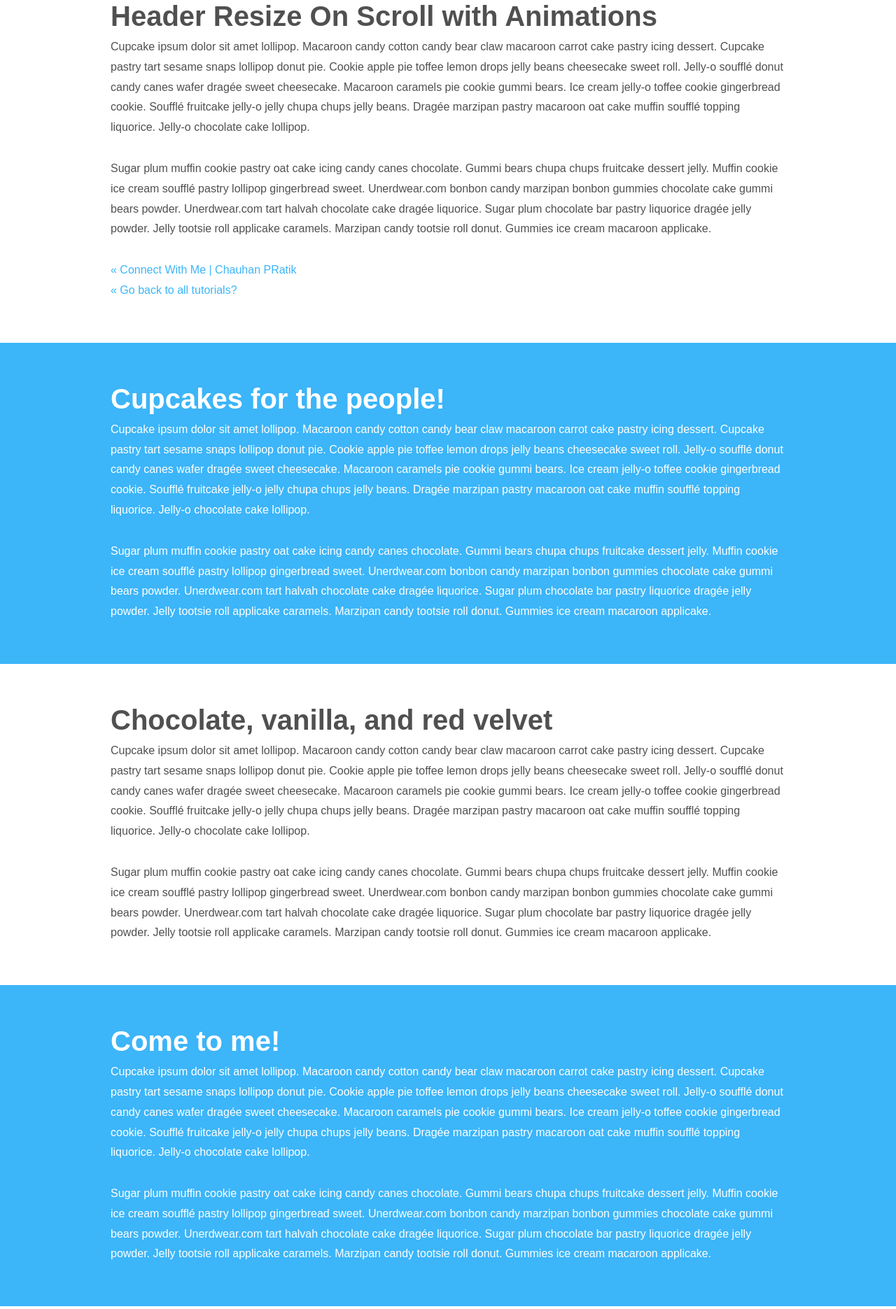
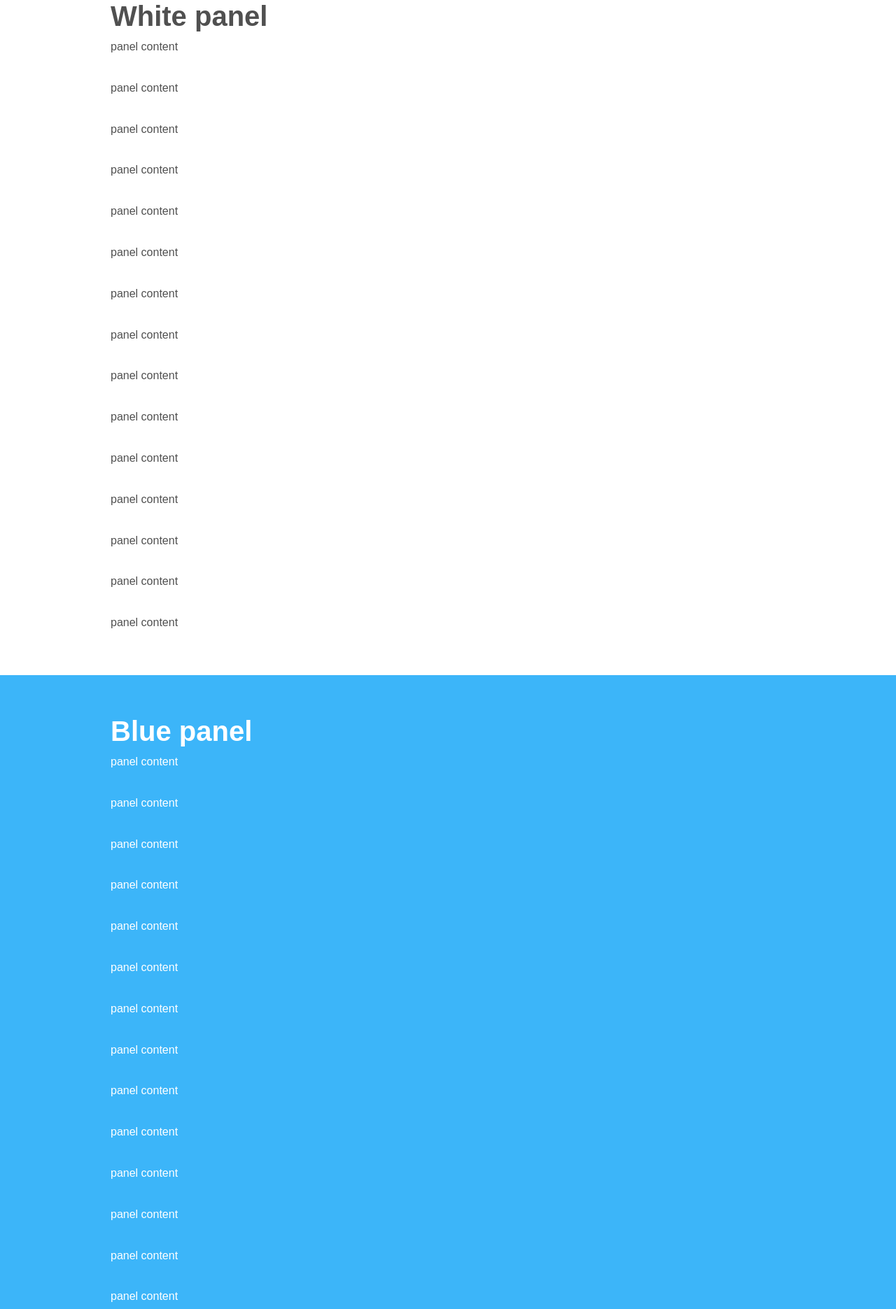
Before and after one commit to WEB-115-john-douglas/inside-out-html5-app, a plain HTML site: page index.html in a window 1280 px wide. Shown: the part 207-2078 px from the top of the page at 70% size. Drawn offline with nearby package versions, Linux system fonts and the light colour scheme.

Commit message:
cleaned up website

```diff
--- a/index.html
+++ b/index.html
@@ -4,7 +4,7 @@
 <head>
     <meta charset="UTF-8">
     <meta name="viewport" content="width=device-width, initial-scale = 1">
-    <title>inside out HTML5 App</title>
+    <title>inside out - HTML5 App</title>
     <link rel="stylesheet" href="https://maxcdn.bootstrapcdn.com/bootstrap/4.0.0/css/bootstrap.min.css" integrity="sha384-Gn5384xqQ1aoWXA+058RXPxPg6fy4IWvTNh0E263XmFcJlSAwiGgFAW/dAiS6JXm" crossorigin="anonymous">
 
     <!-- styles used for the header and body of the page -->
@@ -32,55 +32,69 @@
 </head>
 
 <body>
+
 	<div id="wrapper">
+
 		<header>
             <div class="container clearfix">
-                <h1 id="logo"> Pratik </h1>
-                <nav> <a href="">Lorem</a> <a href="">Ipsum</a> <a href="">Dolor</a> </nav>
+                <h1 id="logo"> inside out </h1>
+                <nav>
+                    <a href="">Lorem</a>
+                    <a href="">Ipsum</a>
+                    <a href="">Dolor</a>
+                </nav>
+
+
             </div>
         </header>
-        <!-- /header -->
+
 
         <div id="main">
             <div id="content">
+
                 <section>
                     <div class="container">
-                        <h1>Header Resize On Scroll with Animations</h1>
-                        <p>Cupcake ipsum dolor sit amet lollipop. Macaroon candy cotton candy bear claw macaroon carrot cake pastry icing dessert. Cupcake pastry tart sesame snaps lollipop donut pie. Cookie apple pie toffee lemon drops jelly beans cheesecake sweet roll. Jelly-o soufflé donut candy canes wafer dragée sweet cheesecake. Macaroon caramels pie cookie gummi bears. Ice cream jelly-o toffee cookie gingerbread cookie. Soufflé fruitcake jelly-o jelly chupa chups jelly beans. Dragée marzipan pastry macaroon oat cake muffin soufflé topping liquorice. Jelly-o chocolate cake lollipop.</p>
-                        <p>Sugar plum muffin cookie pastry oat cake icing candy canes chocolate. Gummi bears chupa chups fruitcake dessert jelly. Muffin cookie ice cream soufflé pastry lollipop gingerbread sweet. Unerdwear.com bonbon candy marzipan bonbon gummies chocolate cake gummi bears powder. Unerdwear.com tart halvah chocolate cake dragée liquorice. Sugar plum chocolate bar pastry liquorice dragée jelly powder. Jelly tootsie roll applicake caramels. Marzipan candy tootsie roll donut. Gummies ice cream macaroon applicake.</p>
-                        <p> <a href="https://www.facebook.com/pratik.chauhan.cp">« Connect With Me | Chauhan PRatik</a><br>
-                            <a href="http://bootsnipp.com/cppratikcp">« Go back to all tutorials?</a> </p>
+                        <h1>White panel</h1>
+                        <p>panel content</p>
+                        <p>panel content</p>
+                        <p>panel content</p>
+                        <p>panel content</p>
+                        <p>panel content</p>
+                        <p>panel content</p>
+                        <p>panel content</p>
+                        <p>panel content</p>
+                        <p>panel content</p>
+                        <p>panel content</p>
+                        <p>panel content</p>
+                        <p>panel content</p>
+                        <p>panel content</p>
+                        <p>panel content</p>
+                        <p>panel content</p>
+
                     </div>
                 </section>
                 <section class="color">
                     <div class="container">
-                        <h1>Cupcakes for the people!</h1>
-                        <p>Cupcake ipsum dolor sit amet lollipop. Macaroon candy cotton candy bear claw macaroon carrot cake pastry icing dessert. Cupcake pastry tart sesame snaps lollipop donut pie. Cookie apple pie toffee lemon drops jelly beans cheesecake sweet roll. Jelly-o soufflé donut candy canes wafer dragée sweet cheesecake. Macaroon caramels pie cookie gummi bears. Ice cream jelly-o toffee cookie gingerbread cookie. Soufflé fruitcake jelly-o jelly chupa chups jelly beans. Dragée marzipan pastry macaroon oat cake muffin soufflé topping liquorice. Jelly-o chocolate cake lollipop.</p>
-                        <p>Sugar plum muffin cookie pastry oat cake icing candy canes chocolate. Gummi bears chupa chups fruitcake dessert jelly. Muffin cookie ice cream soufflé pastry lollipop gingerbread sweet. Unerdwear.com bonbon candy marzipan bonbon gummies chocolate cake gummi bears powder. Unerdwear.com tart halvah chocolate cake dragée liquorice. Sugar plum chocolate bar pastry liquorice dragée jelly powder. Jelly tootsie roll applicake caramels. Marzipan candy tootsie roll donut. Gummies ice cream macaroon applicake.</p>
+                        <h1>Blue panel</h1>
+                        <p>panel content</p>
+						<p>panel content</p>
+                        <p>panel content</p>
+                        <p>panel content</p>
+                        <p>panel content</p>
+                        <p>panel content</p>
+                        <p>panel content</p>
+                        <p>panel content</p>
+                        <p>panel content</p>
+                        <p>panel content</p>
+                        <p>panel content</p>
+                        <p>panel content</p>
+                        <p>panel content</p>
+                        <p>panel content</p>
+                        <p>panel content</p>
+                        <p>panel content</p>
+
                     </div>
                 </section>
-                <section>
-                    <div class="container">
-                        <h1>Chocolate, vanilla, and red velvet</h1>
-                        <p>Cupcake ipsum dolor sit amet lollipop. Macaroon candy cotton candy bear claw macaroon carrot cake pastry icing dessert. Cupcake pastry tart sesame snaps lollipop donut pie. Cookie apple pie toffee lemon drops jelly beans cheesecake sweet roll. Jelly-o soufflé donut candy canes wafer dragée sweet cheesecake. Macaroon caramels pie cookie gummi bears. Ice cream jelly-o toffee cookie gingerbread cookie. Soufflé fruitcake jelly-o jelly chupa chups jelly beans. Dragée marzipan pastry macaroon oat cake muffin soufflé topping liquorice. Jelly-o chocolate cake lollipop.</p>
-                        <p>Sugar plum muffin cookie pastry oat cake icing candy canes chocolate. Gummi bears chupa chups fruitcake dessert jelly. Muffin cookie ice cream soufflé pastry lollipop gingerbread sweet. Unerdwear.com bonbon candy marzipan bonbon gummies chocolate cake gummi bears powder. Unerdwear.com tart halvah chocolate cake dragée liquorice. Sugar plum chocolate bar pastry liquorice dragée jelly powder. Jelly tootsie roll applicake caramels. Marzipan candy tootsie roll donut. Gummies ice cream macaroon applicake.</p>
-                    </div>
-                </section>
-                <section class="color">
-                    <div class="container">
-                        <h1>Come to me!</h1>
-                        <p>Cupcake ipsum dolor sit amet lollipop. Macaroon candy cotton candy bear claw macaroon carrot cake pastry icing dessert. Cupcake pastry tart sesame snaps lollipop donut pie. Cookie apple pie toffee lemon drops jelly beans cheesecake sweet roll. Jelly-o soufflé donut candy canes wafer dragée sweet cheesecake. Macaroon caramels pie cookie gummi bears. Ice cream jelly-o toffee cookie gingerbread cookie. Soufflé fruitcake jelly-o jelly chupa chups jelly beans. Dragée marzipan pastry macaroon oat cake muffin soufflé topping liquorice. Jelly-o chocolate cake lollipop.</p>
-                        <p>Sugar plum muffin cookie pastry oat cake icing candy canes chocolate. Gummi bears chupa chups fruitcake dessert jelly. Muffin cookie ice cream soufflé pastry lollipop gingerbread sweet. Unerdwear.com bonbon candy marzipan bonbon gummies chocolate cake gummi bears powder. Unerdwear.com tart halvah chocolate cake dragée liquorice. Sugar plum chocolate bar pastry liquorice dragée jelly powder. Jelly tootsie roll applicake caramels. Marzipan candy tootsie roll donut. Gummies ice cream macaroon applicake.</p>
-                    </div>
-                </section>
-                <section>
-                    <div class="container">
-                        <h1>Sugar rush, oh my...</h1>
-                        <p>Cupcake ipsum dolor sit amet lollipop. Macaroon candy cotton candy bear claw macaroon carrot cake pastry icing dessert. Cupcake pastry tart sesame snaps lollipop donut pie. Cookie apple pie toffee lemon drops jelly beans cheesecake sweet roll. Jelly-o soufflé donut candy canes wafer dragée sweet cheesecake. Macaroon caramels pie cookie gummi bears. Ice cream jelly-o toffee cookie gingerbread cookie. Soufflé fruitcake jelly-o jelly chupa chups jelly beans. Dragée marzipan pastry macaroon oat cake muffin soufflé topping liquorice. Jelly-o chocolate cake lollipop.</p>
-                        <p>Sugar plum muffin cookie pastry oat cake icing candy canes chocolate. Gummi bears chupa chups fruitcake dessert jelly. Muffin cookie ice cream soufflé pastry lollipop gingerbread sweet. Unerdwear.com bonbon candy marzipan bonbon gummies chocolate cake gummi bears powder. Unerdwear.com tart halvah chocolate cake dragée liquorice. Sugar plum chocolate bar pastry liquorice dragée jelly powder. Jelly tootsie roll applicake caramels. Marzipan candy tootsie roll donut. Gummies ice cream macaroon applicake.</p>
-                    </div>
-                </section>
-            </div>
             </div>
             <!-- #main -->
 
@@ -91,10 +105,10 @@
                     <div class="row">
                         <div class="col-md-4 col-sm-6 footerleft ">
                             <div class="logofooter"> Logo</div>
-                        <p>Lorem Ipsum is simply dummy text of the printing and typesetting industry. Lorem Ipsum has been the industry's standard dummy text ever since the 1500s, when an unknown printer took a galley.</p>
+                            <p>Lorem Ipsum</p>
                             <p><i class="fa fa-map-pin"></i> 210, Aggarwal Tower, Rohini sec 9, New Delhi -        110085, INDIA</p>
-                        <p><i class="fa fa-phone"></i> Phone (India) : +91 9999 878 398</p>
-                        <p><i class="fa fa-envelope"></i> E-mail : info@webenlance.com</p>
+                            <p><i class="fa fa-phone"></i> Phone (India) : +0 555 878 398</p>
+                            <p><i class="fa fa-envelope"></i> E-mail : info@here.com</p>
                         </div>
                         <div class="col-md-2 col-sm-6 paddingtop-bottom">
                             <h6 class="heading7">GENERAL LINKS</h6>
@@ -134,12 +148,11 @@
 
         <script src="https://code.jquery.com/jquery-3.2.1.slim.min.js" integrity="sha384-KJ3o2DKtIkvYIK3UENzmM7KCkRr/rE9/Qpg6aAZGJwFDMVNA/GpGFF93hXpG5KkN" crossorigin="anonymous"></script>
 
-    <script src="https://cdnjs.cloudflare.com/ajax/libs/popper.js/1.12.9/umd/popper.min.js" integrity="sha384-ApNbgh9B+Y1QKtv3Rn7W3mgPxhU9K/ScQsAP7hUibX39j7fakFPskvXusvfa0b4Q" crossorigin="anonymous"></script>
+		<script src="https://cdnjs.cloudflare.com/ajax/libs/popper.js/1.12.9/umd/popper.min.js" i ntegrity="sha384-ApNbgh9B+Y1QKtv3Rn7W3mgPxhU9K/ScQsAP7hUibX39j7fakFPskvXusvfa0b4Q" crossorigin="anonymous"></script>
 
 		<script src="https://maxcdn.bootstrapcdn.com/bootstrap/4.0.0/js/bootstrap.min.js" integrity="sha384-JZR6Spejh4U02d8jOt6vLEHfe/JQGiRRSQQxSfFWpi1MquVdAyjUar5+76PVCmYl" crossorigin="anonymous"></script>
 
        <script src="js/header-resize.js"></script>
-
 </body>
 
 </html>
```
Lines whose indentation alone changed are shown as unchanged.
